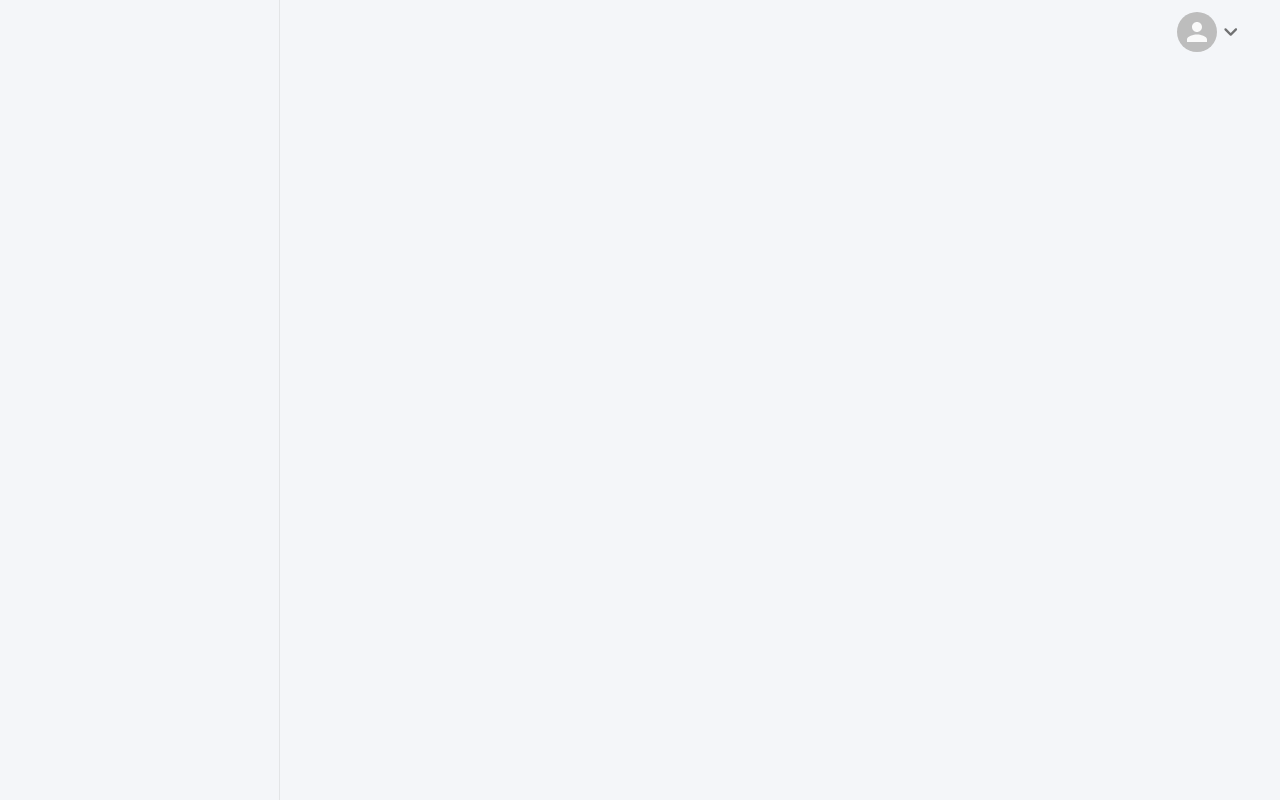
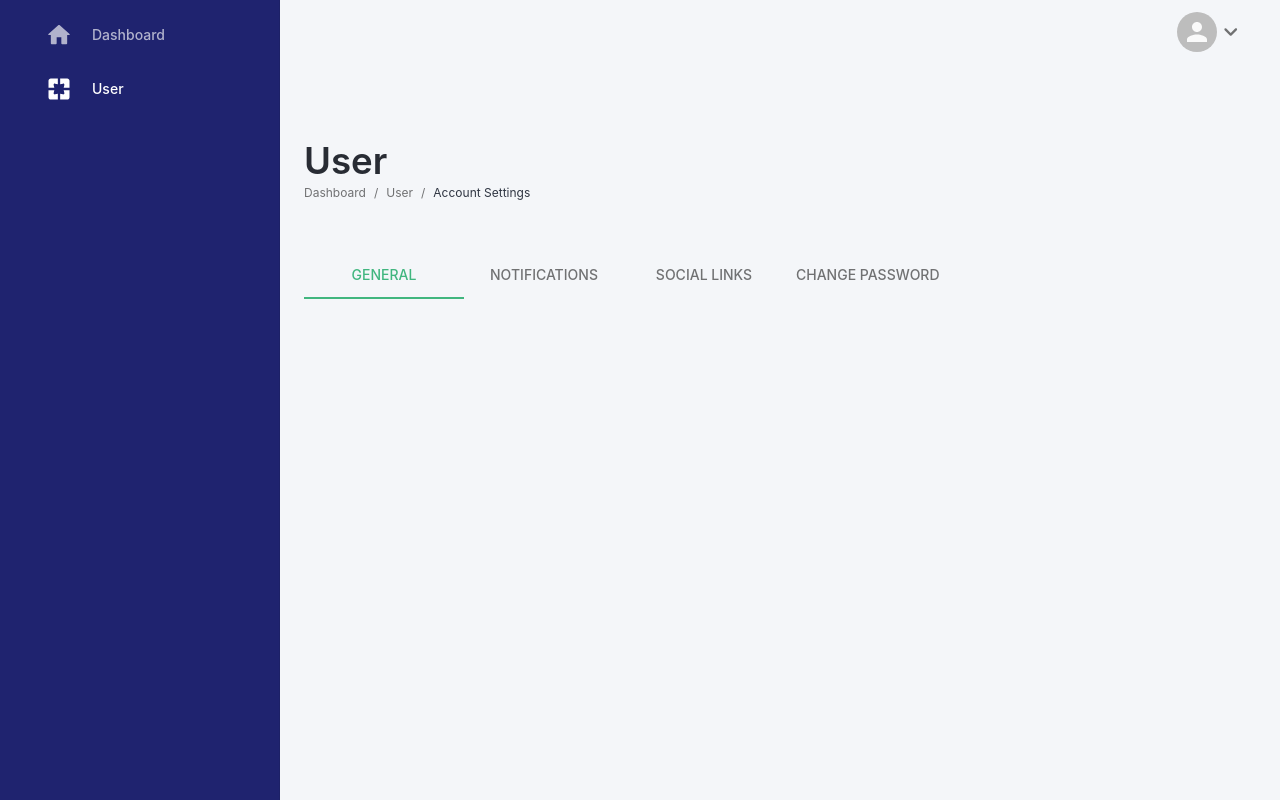
Before and after one commit to baeyacorpuz/react-templates, a React (Create React App) app: page /dashboard-2/user in a window 1280 px wide. Built offline with nearby package versions, Linux system fonts and the light colour scheme.

Commit message:
[ feat ] dashboard two

```diff
--- a/public/index.html
+++ b/public/index.html
@@ -24,7 +24,7 @@
       work correctly both with client-side routing and a non-root public URL.
       Learn how to configure a non-root public URL by running `npm run build`.
     -->
-    <title>Baeintech</title>
+    <title>Templated</title>
   </head>
   <body>
     <noscript>You need to enable JavaScript to run this app.</noscript>
--- a/src/components/dashboard/Dashboard.js
+++ b/src/components/dashboard/Dashboard.js
@@ -1,5 +1,5 @@
 import { makeStyles } from '@material-ui/core'
-import { Switch, Route, Redirect } from 'react-router-dom'
+import { Switch, Route } from 'react-router-dom'
 
 import Navbar from "./Layout/Navbar"
 import Sidebar from "./Layout/Sidebar"
--- a/src/components/dashboard/DashboardTwo.js
+++ b/src/components/dashboard/DashboardTwo.js
@@ -1,31 +1,37 @@
-import { makeStyles } from '@material-ui/core'
-import { Switch, Route, Redirect } from 'react-router-dom'
+import { makeStyles } from "@material-ui/core";
+import { Route, Switch } from "react-router-dom";
 
-import Navbar from "./Layout/Navbar"
-import SidebarTwo from './Layout/SidebarTwo'
+import Navbar from "./Layout/Navbar";
+import SidebarTwo from "./Layout/SidebarTwo";
+import User from "./User/User";
 
 const useStyles = makeStyles({
   appBarWrapper: {
-    marginLeft: 280
-  }
-})
+    marginLeft: 280,
+  },
+  contentWrapper: {
+    marginTop: 75,
+    marginLeft: 280,
+  },
+});
 
 const DashboardTwo = () => {
-  const classes = useStyles()
+  const classes = useStyles();
   return (
     <>
-
       <SidebarTwo />
 
       <div className={classes.appBarWrapper}>
         <Navbar />
       </div>
 
-      <Switch>
-
-      </Switch>
+      <div className={classes.contentWrapper}>
+        <Switch>
+          <Route path="/dashboard-2/user" component={User} />
+        </Switch>
+      </div>
     </>
   );
-}
+};
 
 export default DashboardTwo;
--- a/src/components/dashboard/Layout/Sidebar.js
+++ b/src/components/dashboard/Layout/Sidebar.js
@@ -1,5 +1,5 @@
-import { Drawer, makeStyles, List, Divider } from '@material-ui/core';
-import { HomeRounded, MessageRounded, PagesRounded, VerifiedUserRounded, AccountBalanceTwoTone } from '@material-ui/icons';
+import { Drawer, makeStyles, List } from '@material-ui/core';
+import { HomeRounded, MessageRounded, PagesRounded } from '@material-ui/icons';
 import { NavLink } from "react-router-dom"
 
 const drawerWidth = 100;
--- a/src/components/dashboard/Layout/SidebarTwo.js
+++ b/src/components/dashboard/Layout/SidebarTwo.js
@@ -1,94 +1,94 @@
-import { Drawer, makeStyles, List, Divider } from '@material-ui/core';
-import { HomeRounded, MessageRounded, PagesRounded, VerifiedUserRounded, AccountBalanceTwoTone } from '@material-ui/icons';
-import { NavLink } from "react-router-dom"
+import { Drawer, List, makeStyles } from "@material-ui/core";
+import {
+  HomeRounded,
+  PagesRounded,
+} from "@material-ui/icons";
+import { NavLink } from "react-router-dom";
 
 const drawerWidth = 280;
 const useStyles = makeStyles((theme) => ({
-  // toolbar: theme.mixins.toolbar,
   drawer: {
     width: drawerWidth,
     flexShrink: 0,
   },
   drawerPaper: {
     width: drawerWidth,
-    backgroundColor: "#f4f6f9",
+    backgroundColor: "#1F236F",
     borderRight: "1px solid rgba(0, 0, 0, 0.07)",
   },
   IconWrapper: {
-    height: 64,
-    width: 64,
-    backgroundColor: '#555892',
-    borderRadius: '50%',
-    display: 'flex',
-    alignItems: 'center',
-    justifyContent: 'center',
-    margin: '0 auto 5px',
-    '& svg': {
+    height: 22,
+    width: 22,
+    // backgroundColor: "#555892",
+    borderRadius: "50%",
+    display: "flex",
+    alignItems: "center",
+    justifyContent: "flex-start",
+    alignContent: "center",
+    margin: "0 25px 0 5px",
+    "& svg": {
       fontSize: 28,
-      fill: "#fff"
+      fill: "#fff",
     },
   },
   sideBarListItem: {
-    display: 'block',
-    textAlign: 'center',
+    display: "flex",
+    flexWrap: "wrap",
+    alignContent: "center",
+    alignItems: "center",
+    justifyContent: "flex-start",
+    padding: "16px",
+    marginRight: "24px",
+    marginLeft: "24px",
     fontWeight: 500,
-    marginBottom: 28,
     opacity: 0.65,
     border: 0,
-    background: 'transparent',
-    marginLeft: 'auto',
-    marginRight: 'auto',
-    cursor: 'pointer',
-    transition: 'opacity 0.3s ease',
-    '&[disabled]': {
-      pointerEvents: 'none',
+    background: "transparent",
+    cursor: "pointer",
+    transition: "opacity 0.3s ease",
+    "&[disabled]": {
+      pointerEvents: "none",
     },
-    '&.active, &:hover': {
+    "&.active, &:hover": {
       opacity: 1,
     },
-    '&.active, &:focus': {
+    "&.active, &:focus": {
       outline: 1,
     },
-    '& span': {
-      fontSize: 12,
+    "& span": {
+      fontSize: 14,
       lineHeight: 1,
-      color: '#fff',
+      color: "#fff",
     },
   },
-}))
+}));
 
 const navMenu = [
   {
     label: "Dashboard",
-    link: "dashboard",
+    link: "dashboard-2",
     icon: <HomeRounded />,
   },
   {
-    label: "Pages",
-    link: "dashboard/pages",
-    icon: <PagesRounded />
+    label: "User",
+    link: "dashboard-2/user",
+    icon: <PagesRounded />,
   },
-  {
-    label: "Comments",
-    link: "dashboard/comment",
-    icon: <MessageRounded />
-  },
-  {
-    label: "Projects",
-    link: "dashboard/projects",
-    icon: <AccountBalanceTwoTone />
-  }
-]
+];
 
 const SidebarMenuItem = (props) => {
-  const classes = useStyles()
-  const { to, activePath, label, icon } = props
+  const classes = useStyles();
+  const { to, activePath, label, icon } = props;
 
   return (
     <li>
       <NavLink
         exact
-        isActive={activePath && ((_, { pathname }) => activePath.some((path) => path === pathname.split('/')[1]))}
+        isActive={
+          activePath &&
+          ((_, { pathname }) =>
+            activePath.some((path) => path === pathname.split("/")[1]))
+        }
         to={`/${to}`}
         className={classes.sideBarListItem}
       >
@@ -96,8 +96,8 @@ const SidebarMenuItem = (props) => {
         <span>{label}</span>
       </NavLink>
     </li>
-  )
-}
+  );
+};
 
 const SidebarTwo = () => {
   const classes = useStyles();
@@ -111,7 +111,7 @@ const SidebarTwo = () => {
       }}
     >
       <div className={classes.toolbar} />
-      {/* <List>
+      <List>
         {navMenu.map((navItem) => (
           <SidebarMenuItem
             to={navItem.link}
@@ -121,9 +121,9 @@ const SidebarTwo = () => {
             icon={navItem.icon}
           />
         ))}
-      </List> */}
+      </List>
     </Drawer>
   );
-}
+};
 
 export default SidebarTwo;
--- /dev/null
+++ b/src/components/dashboard/User/User.js
@@ -0,0 +1,72 @@
+import { Helmet } from "react-helmet";
+import {
+  Breadcrumbs,
+  Container,
+  Grid,
+  Link,
+  makeStyles,
+  Tab,
+  Tabs,
+  Typography,
+} from "@material-ui/core";
+import { useState } from "react";
+
+const useStyles = makeStyles({
+  breadcrumbs: {
+    fontSize: 12,
+  },
+  headerTitle: {
+    marginBottom: 40
+  }
+});
+
+const User = () => {
+  const [value, setValue] = useState(0);
+  const classes = useStyles();
+
+  const handleChange = (event, newValue) => {
+    setValue(newValue);
+  };
+
+  return (
+    <>
+      <Helmet title="User: Account"></Helmet>
+      <Container maxWidth="lg">
+        <Grid container spacing={2} className={classes.headerTitle}>
+          <Grid item sm={6} xs={12}>
+            <Typography variant="h2">User</Typography>
+
+            <Breadcrumbs className={classes.breadcrumbs}>
+              <Link color="inherit" href="/">
+                Dashboard
+              </Link>
+              <Link color="inherit" href="/dashboard-2/user/">
+                User
+              </Link>
+              <Typography variantMapping="p" variant="caption" color="textPrimary">Account Settings</Typography>
+            </Breadcrumbs>
+          </Grid>
+        </Grid>
+        <Grid container spacing={2}>
+          <Grid item xs={12}>
+            <Tabs
+              value={value}
+              onChange={handleChange}
+              indicatorColor="primary"
+              textColor="primary"
+              variant="scrollable"
+              scrollButtons="auto"
+            >
+              <Tab label="General" />
+              <Tab label="Notifications" />
+              <Tab label="Social Links" />
+              <Tab label="Change Password" />
+            </Tabs>
+          </Grid>
+        </Grid>
+      </Container>
+    </>
+  );
+};
+
+export default User;
--- a/src/routes/MainRoute.js
+++ b/src/routes/MainRoute.js
@@ -1,4 +1,4 @@
-import { useEffect, useState } from 'react';
+import { useState } from 'react';
 import { Switch, Route, Redirect } from 'react-router-dom';
 
 
@@ -6,11 +6,10 @@ import Dashboard from '../components/dashboard/Dashboard';
 import Home from '../components/home/Home';
 import CommonRoute from './CommonRoute';
 import ProtectedRoute from './ProtectedRoute';
-import Post from '../components/dashboard/Posts/Post'
 import DashboardTwo from '../components/dashboard/DashboardTwo';
 
 const MainRoute = () => {
-  const [isVerified, setIsVerified] = useState(false);
+  const isVerified = useState(false);
 
   // useEffect(() => {
   //   setIsVerified(true)
--- a/src/theme.js
+++ b/src/theme.js
@@ -1,6 +1,6 @@
-import { createMuiTheme, responsiveFontSizes } from '@material-ui/core/styles';
+import { createTheme, responsiveFontSizes } from '@material-ui/core/styles';
 
-const theme = createMuiTheme({
+const theme = createTheme({
   typography: {
     htmlFontSize: 16,
     fontSize: 16,
@@ -33,6 +33,9 @@ const theme = createMuiTheme({
     h6: {
       fontSize: '1rem',
     },
+    caption: {
+      fontSize: 12
+    }
   },
   palette: {
     common: {
@@ -69,6 +72,11 @@ const theme = createMuiTheme({
       root: {
         borderRadius: "0%"
       }
+    },
+    MuiTab: {
+      root: {
+        fontSize: 14
+      }
     }
   }
 })
```
Also changed, not shown: 1 other file (tests, documents, lock files or other folders).
